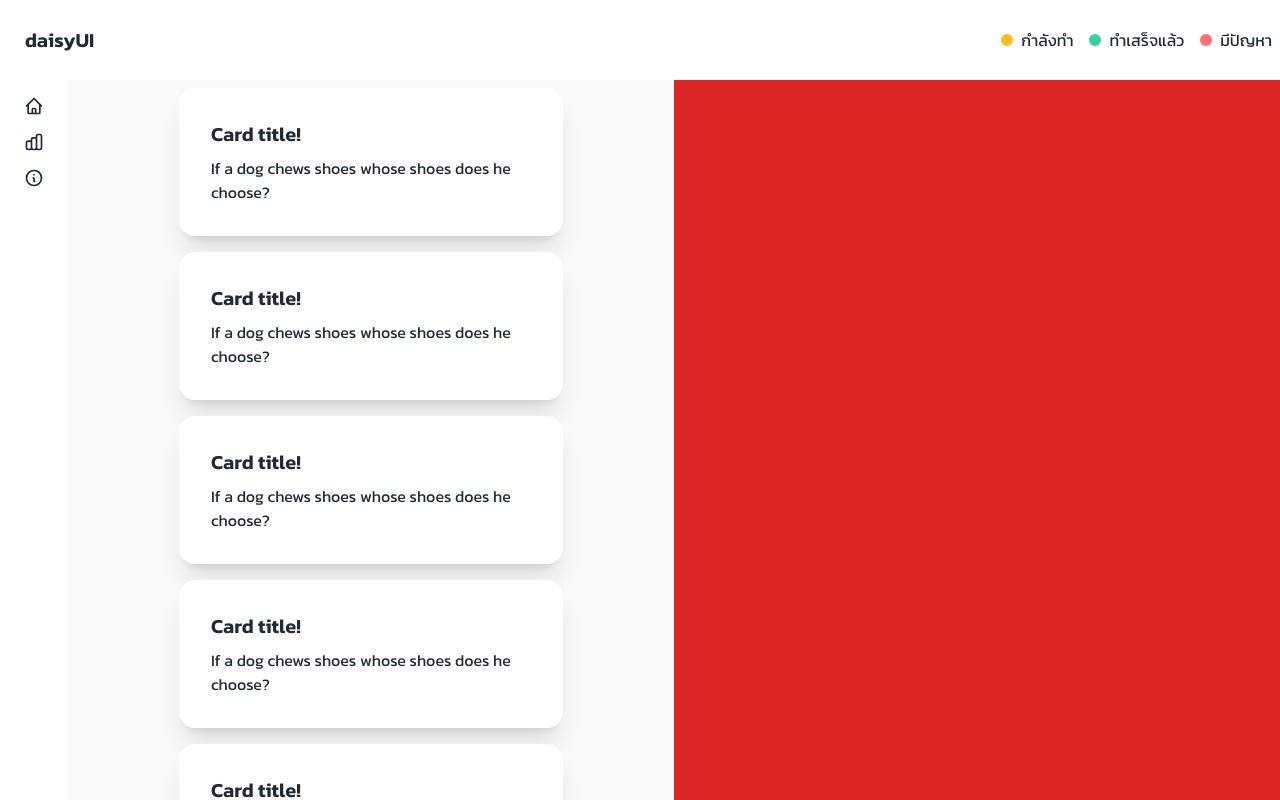
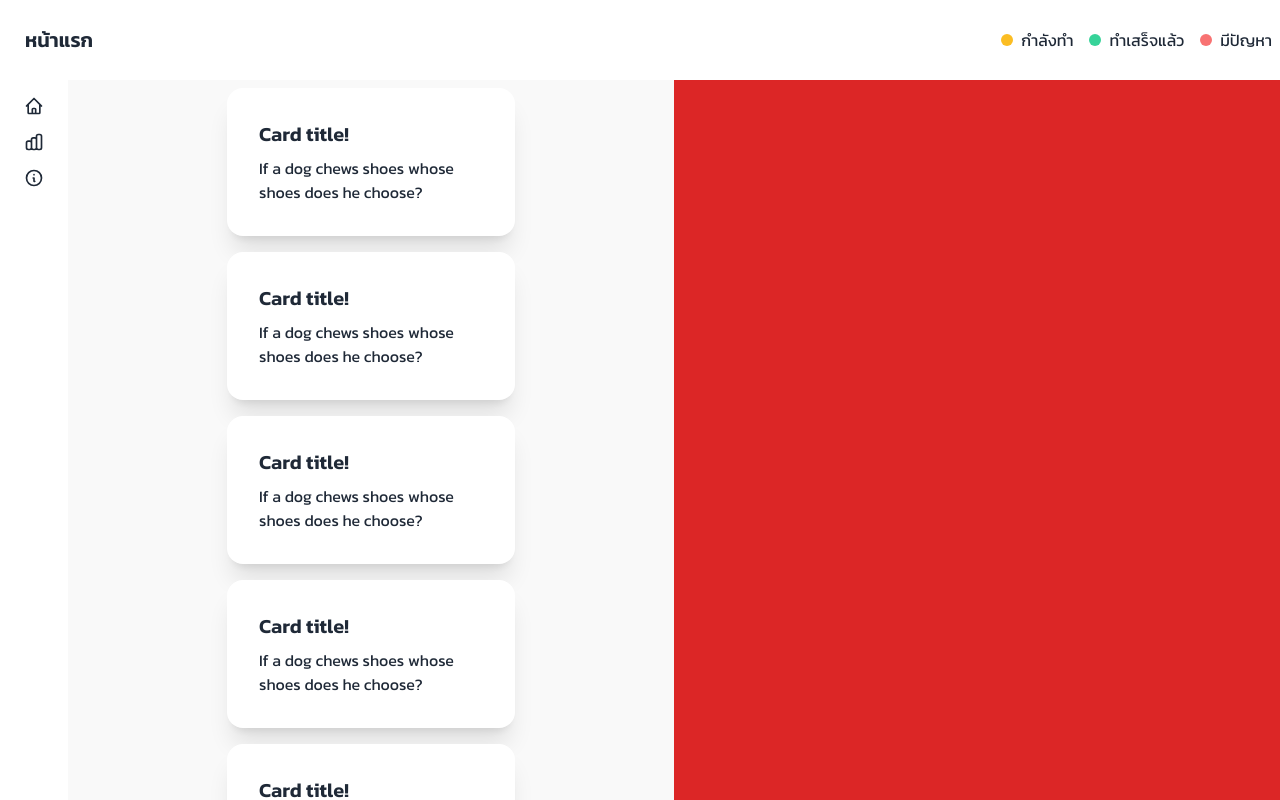
Before and after one commit to zx4545zx/gojo-pos-kitchen, a React (Vite) app: page / in a window 1280 px wide. Built offline with nearby package versions, Linux system fonts and the light colour scheme.

Commit message:
update folder structure

```diff
--- a/src/components/home/CardOrder.tsx
+++ b/src/components/home/CardOrder.tsx
@@ -1,7 +1,7 @@
 function CardOrder() {
   return (
     <>
-      <div className="w-full shadow-xl xl:w-96 card bg-base-100">
+      <div className="w-full shadow-xl xl:w-72 card bg-base-100">
         <div className="card-body">
           <h2 className="card-title">Card title!</h2>
           <p>If a dog chews shoes whose shoes does he choose?</p>
--- a/src/components/layout/NavBar.tsx
+++ b/src/components/layout/NavBar.tsx
@@ -7,7 +7,7 @@ function NavBar() {
         <div className="flex-none">
         </div>
         <div className="flex-1">
-          <Link to="/" className="text-xl normal-case btn btn-ghost">daisyUI</Link>
+          <Link to="/" className="text-xl normal-case btn btn-ghost">หน้าแรก</Link>
         </div>
         <div className="flex-none">
           <div className="flex items-center justify-center gap-4">
--- a/src/components/layout/SideBar.tsx
+++ b/src/components/layout/SideBar.tsx
@@ -3,7 +3,7 @@ import { Link } from "react-router-dom"
 function SideBar() {
   return (
     <>
-      <ul className="bg-white menu">
+      <ul className="bg-base-100 menu">
         <li>
           <Link to="/" className="tooltip tooltip-right" data-tip="Home">
             <svg xmlns="http://www.w3.org/2000/svg" className="w-5 h-5" fill="none" viewBox="0 0 24 24" stroke="currentColor"><path strokeLinecap="round" strokeLinejoin="round" strokeWidth="2" d="M3 12l2-2m0 0l7-7 7 7M5 10v10a1 1 0 001 1h3m10-11l2 2m-2-2v10a1 1 0 01-1 1h-3m-6 0a1 1 0 001-1v-4a1 1 0 011-1h2a1 1 0 011 1v4a1 1 0 001 1m-6 0h6" /></svg>
--- /dev/null
+++ b/src/utils/convert-date.ts
@@ -0,0 +1,3 @@
+export function convertDate(date: string): string {
+  return date;
+}
```
Also changed, not shown: src/models/order-model.ts (added, +107 -0 lines).
